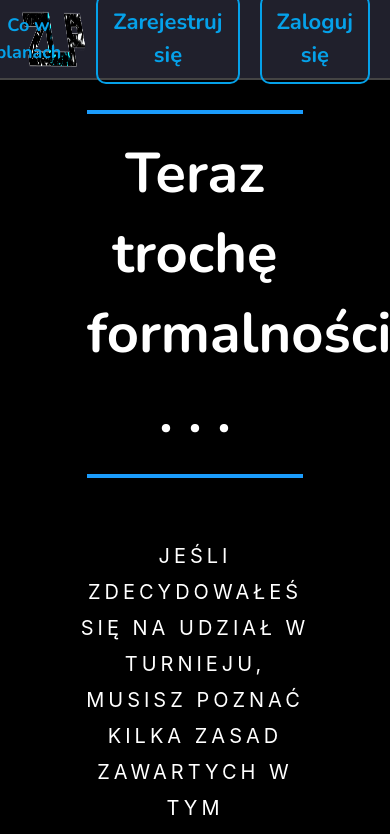
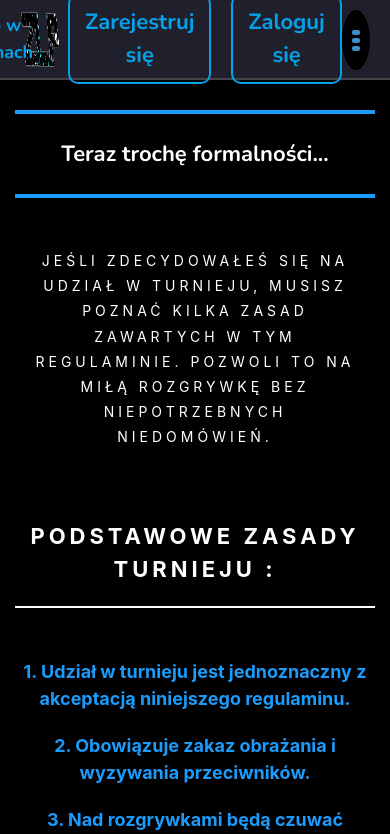
Before and after one commit to PatrickInFrontEnd/ZLP, a React (Create React App) app: page /regulamin in a window 390 px wide. Shown: the top 834 px of the page. Built offline with nearby package versions, Linux system fonts and the light colour scheme.

Commit message:
Added RWD to Statute & Plans page ......
and blog site and blog - menu -btn , and hamburger BTN to menu.

```diff
--- a/src/Components/BlueHeader.jsx
+++ b/src/Components/BlueHeader.jsx
@@ -12,4 +12,21 @@ export const BlueHeader = styled.h1`
   border-top: 4px solid #1b9cfc;
   border-bottom: 4px solid #1b9cfc;
   text-align:center;
+
+  @media screen and (max-width:1470px){
+    font-size:36px;
+    line-height:60px;
+  }
+  @media screen and (max-width:880px){
+    font-size:28px;
+    line-height:60px;
+  }
+  @media screen and (max-width:680px){
+    font-size:24px;
+    line-height:40px;
+  }
+  @media screen and (max-width:420px){
+    font-size:22px;
+    line-height:40px;
+  }
 `;
--- a/src/Components/P.jsx
+++ b/src/Components/P.jsx
@@ -9,4 +9,6 @@ export const P = styled.p`
   border-top: 2px solid #2f383f;
   border-bottom: 2px solid #2f383f;
   margin: 0 auto 40px;
+  text-align:justify;
+  text-align-last:center;
 `;
--- a/src/Components/SHeader.jsx
+++ b/src/Components/SHeader.jsx
@@ -7,6 +7,22 @@ export const SHeader = styled(Header)`
             line-height:180%;
             width:100%;
             font-size:20px;
+            padding:0 300px;
             margin-bottom:50px;
             color:${Colors.white};
+            text-align:justify;
+            text-align-last:center;
+
+            @media screen and (max-width:1410px) {
+                padding:0 200px;
+            }
+            @media screen and (max-width:1200px) {
+                padding:0 40px;
+                font-size:16px;
+            }
+            @media screen and (max-width:640px) {
+                text-align:center;
+                padding:0 20px;
+                font-size:14px;
+            }
         `;
--- /dev/null
+++ b/src/Components/Wrapper.jsx
@@ -0,0 +1,11 @@
+import styled from 'styled-components';
+
+export const Wrapper = styled.div`
+width:100%;
+min-height:calc(100vh -80px);
+padding:30px 60px 1px;
+
+@media screen and (max-width:420px) {
+    padding:30px 15px 1px;
+}
+`;
--- a/src/layouts/App.jsx
+++ b/src/layouts/App.jsx
@@ -1,7 +1,8 @@
 import React, { Component } from "react";
+import { Route, Switch } from "react-router-dom";
 import Nav from "./Nav.jsx";
-import { Route, Switch } from "react-router-dom";
 import MainPage from "../pages/MainPage";
+import BlogPage from "../pages/BlogPage";
 import StatutePage from "../pages/StatutePage";
 import PlansPage from "../pages/PlansPage";
 import LedderPage from "../pages/LedderPage";
@@ -37,6 +38,7 @@ class App extends Component {
           <Switch>
             <Route path="/" exact component={MainPage} />
             <Route path="/regulamin" component={StatutePage} />
+            <Route path="/blog" component={BlogPage} />
             <Route path="/plany" component={PlansPage} />
             <Route path="/drabinka" component={LedderPage} />
             <Route path="/logowanie" component={LogInPage} />
--- /dev/null
+++ b/src/layouts/Hamburger.js
@@ -0,0 +1,29 @@
+const hamburgerAnimation = function () {
+    const spans = this.querySelectorAll('span');
+
+    if (spans[0].style.position === 'relative') {
+        spans[1].style.opacity = '0';
+        spans[1].style.visibility = 'hidden';
+
+        spans[0].style.position = 'absolute';
+        spans[2].style.position = 'absolute';
+
+        spans[0].style.top = '50%';
+        spans[2].style.top = '50%';
+
+        spans[0].style.transform = 'translate(-50%,-50%) rotate(45deg)';
+        spans[2].style.transform = 'translate(-50%,-50%) rotate(-45deg)';
+    } else {
+        spans[1].style.opacity = '1';
+        spans[1].style.visibility = 'visible';
+
+        spans[0].style.position = 'relative';
+        spans[2].style.position = 'relative';
+
+        spans[0].style.top = '2px';
+        spans[2].style.top = '2px';
+
+        spans[0].style.transform = 'translate(0,0) rotate(0deg)';
+        spans[2].style.transform = 'translate(0,0) rotate(0deg)';
+    }
+}
--- a/src/layouts/Nav.jsx
+++ b/src/layouts/Nav.jsx
@@ -1,6 +1,8 @@
 import React, { Component } from "react";
 import { NavLink } from "react-router-dom";
 import styled from 'styled-components';
+import { Colors } from "../Components/Colors";
+import { hamburgerAnimation } from './Hamburger';
 
 class Nav extends Component {
   state = {};
@@ -12,12 +14,18 @@ class Nav extends Component {
         </NavLink>
         <NavSection>
           <NavBtnStyle><NavLink to="/"><NavBtn>Strona Główna</NavBtn></NavLink></NavBtnStyle>
+          <NavBtnStyle><NavLink to="/blog"><NavBtn>Blog</NavBtn></NavLink></NavBtnStyle>
           <NavBtnStyle><NavLink to="/drabinka"><NavBtn>Drabinka</NavBtn></NavLink></NavBtnStyle>
           <NavBtnStyle><NavLink to="/regulamin"><NavBtn>Regulamin</NavBtn></NavLink></NavBtnStyle>
           <NavBtnStyle><NavLink to="/plany"><NavBtn>Co w planach</NavBtn></NavLink></NavBtnStyle>
           <NavBtnStyle><NavLink to="/rejestracja"><NavBtn isBig isWhite isBorder GreenHover>Zarejestruj się</NavBtn></NavLink></NavBtnStyle>
           <NavBtnStyle><NavLink to="/logowanie"><NavBtn isBig isWhite isBorder GreenHover>Zaloguj się</NavBtn></NavLink></NavBtnStyle>
         </NavSection>
+        <HamburgerBtn onClick={hamburgerAnimation}>
+          <Span></Span>
+          <Span></Span>
+          <Span></Span>
+        </HamburgerBtn>
       </Navigation>
     );
   }
@@ -76,8 +84,8 @@ const NavBtnStyle = styled.div`
       transition: .2s ease-in-out all;
       }
 
-      &:nth-of-type(5)::before,
-      &:nth-of-type(6)::before{
+      &:nth-of-type(6)::before,
+      &:nth-of-type(7)::before{
         display:none;
       }
 
@@ -92,7 +100,7 @@ export const NavBtn = styled.div`
       font-family: 'Nunito','Montserrat','Arial','Sans-Serif';
       font-size: ${(props) => props.isBig ? '22px' : '18px'};
       font-weight:700;
-      color: #05A1E9;
+      color: ${Colors.blue_nav};
       border: ${(props) => props.isBorder ? '2px solid' : 'none'};
       border-radius:10px;
       transition:.2s cubic-bezier(0.55, 0.055, 0.675, 0.19) all;
@@ -102,3 +110,29 @@ export const NavBtn = styled.div`
         border-color:#1abc9c;
       }
 `;
+
+const HamburgerBtn = styled.div`
+    position: relative;
+    display:flex;
+    flex-direction:column;
+    align-items:center;
+    justify-content:center;
+    top:10px;
+    width:60px;
+    height:60px;
+    padding:10px;
+    border-radius:50%;
+    background-color: ${Colors.bgColor};
+    cursor: pointer;
+`;
+
+const Span = styled.span`
+    position: relative;
+    top:2px;
+    display:block;
+    width:100%;
+    height:5px;
+    margin:0 0 3px;
+    border-radius:2px;
+    background-color: #3a91ca;
+`;
--- /dev/null
+++ b/src/pages/BlogPage.jsx
@@ -0,0 +1,16 @@
+import React from 'react';
+import styled from 'styled-components';
+import { Colors } from './../Components/Colors';
+import { Wrapper } from './../Components/Wrapper';
+class BlogPage extends React.Component {
+    state = {}
+    render() {
+        return (
+            <Wrapper>
+                <p>Blog page</p>
+            </Wrapper>
+        );
+    }
+}
+
+export default BlogPage;
--- a/src/pages/PlansPage.jsx
+++ b/src/pages/PlansPage.jsx
@@ -4,12 +4,20 @@ import { Colors } from './../Components/Colors';
 import { SHeader } from './../Components/SHeader';
 import { BlueHeader } from './../Components/BlueHeader';
 import { P } from './../Components/P';
+import { Wrapper } from './../Components/Wrapper';
 
-const Container = styled.div`
+const Container = styled(Wrapper)`
     width:100%;
     min-height:calc(100vh -80px);
     padding:30px 60px 1px;
     color:${Colors.white};
+    @media screen and (min-width:1340px) and (min-height:830px) {
+        display:flex;
+        flex-direction:column;
+        align-items:center;
+        justify-content:space-around;
+        height:calc(100vh - 80px);
+    }
 `;
 const MediaWrapper = styled.div``;
 const Games = styled.div``;
@@ -22,6 +30,7 @@ class PlansPage extends Component {
             <Container>
                 <BlueHeader>Zobacz co cię czeka!</BlueHeader>
                 <SHeader>Do wyboru jest turniej Counter Strike Global Offensive 5v5, gdzie ze znajomymi możecie pokazać zgranie i wspólnie powalczyć o nagrody lub League of Legends, w której liczyć się będą "zwinne palce" i twoje umiejętności.</SHeader>
+                {/* <TODO:> */}
                 <MediaWrapper>
                     <Games>
                     </Games>
@@ -32,6 +41,7 @@ class PlansPage extends Component {
                     <Games>
                     </Games>
                 </MediaWrapper>
+                {/* </TODO:> */}
                 <BlueHeader isFZ>A co jeśli nie zdecydujesz się na wzięcie udziału w zabawie?</BlueHeader>
                 <P>Spokojnie o tym tez pomyśleliśmy.
                 Podczas przerw, na korytarzu będzie możliwość zagrania w Fife lub Just Dance.
--- a/src/pages/StatutePage.jsx
+++ b/src/pages/StatutePage.jsx
@@ -4,16 +4,17 @@ import { BlueHeader } from './../Components/BlueHeader';
 import { Header } from './../Components/Header';
 import { P } from './../Components/P';
 import { Colors } from './../Components/Colors';
+import { SHeader } from './../Components/SHeader';
+import { Wrapper } from './../Components/Wrapper';
 
 class StatutePage extends Component {
     state = {}
     render() {
         return (
             <Wrapper>
-                <MYBlueHeader>Teraz trochę formalności . . .</MYBlueHeader>
+                <MYBlueHeader>Teraz trochę formalności...</MYBlueHeader>
                 <SHeader>Jeśli zdecydowałeś się na udział w turnieju, musisz poznać kilka zasad zawartych w tym regulaminie. Pozwoli to na miłą rozgrywkę bez niepotrzebnych niedomówień.</SHeader>
                 <StatuteHeader>Podstawowe zasady turnieju :</StatuteHeader>
-                <P>
                 <MyP> 1. Udział w turnieju jest jednoznaczny z akceptacją niniejszego regulaminu.</MyP>
                 <MyP> 2. Obowiązuje zakaz obrażania i wyzywania przeciwników.</MyP>
                 <MyP> 3. Nad rozgrywkami będą czuwać administratorzy turnieju.</MyP>
@@ -22,7 +23,6 @@ class StatutePage extends Component {
                 <MyP> 6. Gramy na ustawieniach niskich w celu uzyskania płynności rozgrywki, a każdy proszony jest o przyniesienie ze sobą konfiguracji, aby nie marnować na nią zbyt dużo czasu.</MyP>
                 <MyP> 7. Przed każdym meczem gracz będzie miał 20 minut na przygotowanie stanowiska.</MyP>
                 <MyP> 8. Każdy gracz jest zobowiązany do używania nicku oraz tagu drużyny wprowadzonego w formularzu zgłoszeniowym.</MyP>
-                </P>
                 <MYBlueHeader is100 isFZ>
                     Dla zawodników grających w Leauge of Legends
                 </MYBlueHeader>
@@ -38,24 +38,14 @@ class StatutePage extends Component {
 
 export default StatutePage;
 
-const Wrapper = styled.div`
-            width:100%;
-            min-height:calc(100vh -80px);
-            padding:30px 60px 1px;
-        `;
-
 const MYBlueHeader = styled(BlueHeader)`
             width:${(props) => props.is100 ? '100%' : '80%'};
             text-align:center;
             font-size:${(props) => props.isFZ ? '42px' : '56px'};
-        `;
 
-const SHeader = styled(Header)`
-            border:none;
-            line-height:180%;
+            @media screen and (max-width:640px) {
                 width:100%;
-            font-size:20px;
-            margin-bottom:50px;
+            }
         `;
 
 const StatuteHeader = styled(Header)`
@@ -67,10 +57,38 @@ const StatuteHeader = styled(Header)`
             border-radius:0;
             border:none;
             border-bottom:2px solid ${Colors.white};
+
+            @media screen and (max-width:790px) {
+                padding:20px 10px;
+                font-size:24px;
+            }
+            @media screen and (max-width:680px) {
+                padding:20px 0px;
+                font-size:22px;
+            }
 `;
 
 const MyP = styled(P)`
     border:none;
     margin:0 0 20px;
+    text-align:left;
+    text-align-last:left;
+
+    @media screen and (max-width:1200px) {
+                font-size:20px;
+            }
+    @media screen and (max-width:1100px) {
+        padding:10px 20px;
+    }
+    @media screen and (max-width:830px) {
+        padding:10px;
         text-align:center;
+        text-align-last:center;
+        font-size: 18px;
+    }
+    @media screen and (max-width:670px) {
+        padding:0;
+        text-align:center;
+        text-align-last:center;
+    }
 `;
```
Lines whose indentation alone changed are shown as unchanged.
